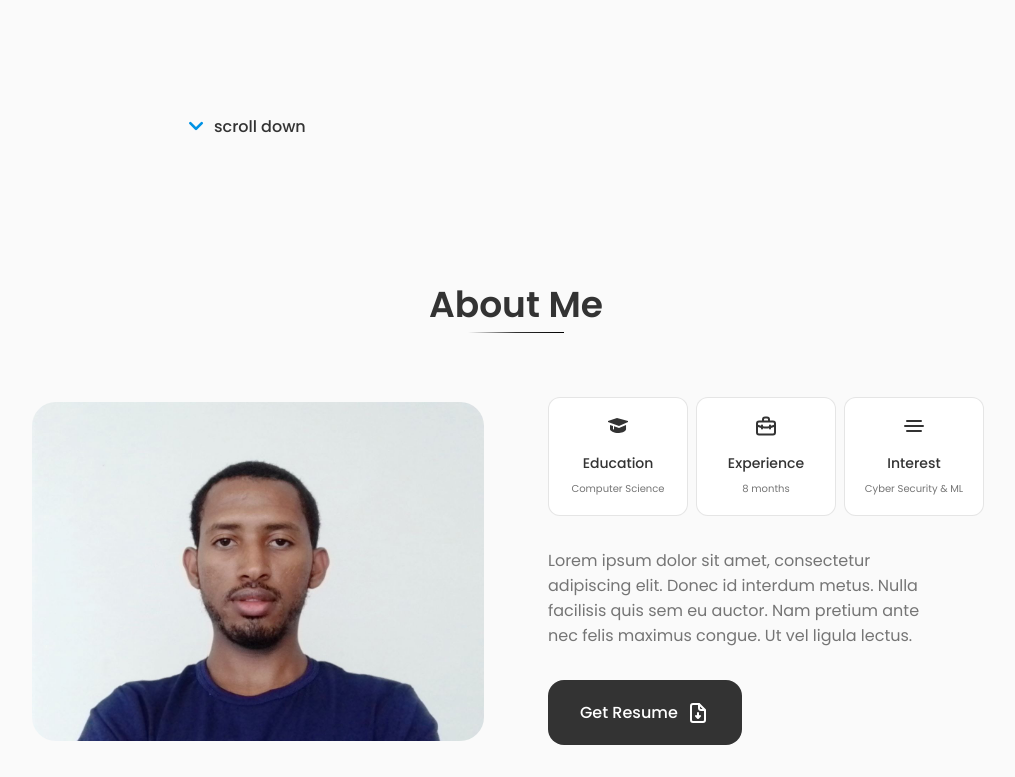
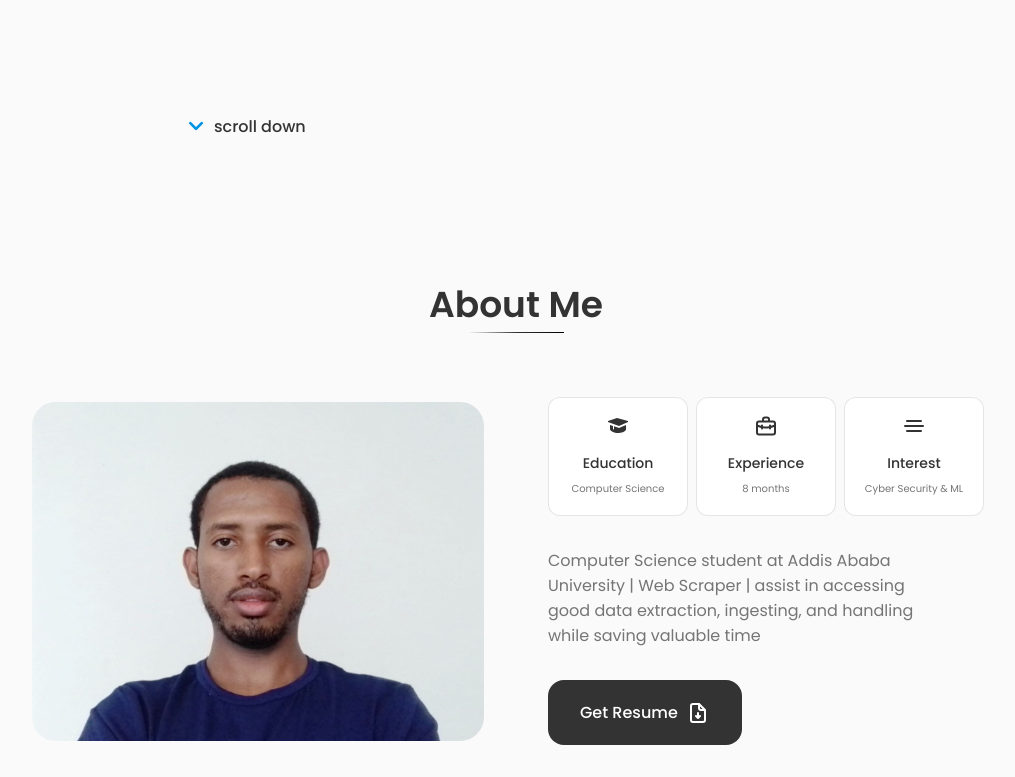
Before and after one commit to zbluee/portfolio, a React (Create React App) app in the folder client/: page / in a window 1280 px wide. Shown: the part 484-1261 px from the top of the page, without its empty margins (124-1139 px from the left). Built offline with nearby package versions, Linux system fonts and the light colour scheme.

Commit message:
remove resume file from assect and put it on google drive and add it's link to get resume button in about page

```diff
--- a/client/src/pages/about/about.component.jsx
+++ b/client/src/pages/about/about.component.jsx
@@ -3,7 +3,6 @@ import "./about.styles.css";
 import ProfileImg from "../../assets/profile.jpg";
 import AboutContent from "../../components/about-content/about-content.component";
 import { ReactComponent as FileDownload } from "../../assets/file-download.svg";
-import Resume from "../../assets/Resume.pdf";
 
 const About = () => (
   <section className="about section" id="about">
@@ -14,11 +13,15 @@ const About = () => (
       <div className="about-content">
         <AboutContent />
         <p className="about-descriprtion">
-          Lorem ipsum dolor sit amet, consectetur adipiscing elit. Donec id
-          interdum metus. Nulla facilisis quis sem eu auctor. Nam pretium ante
-          nec felis maximus congue. Ut vel ligula lectus.
+          Computer Science student at Addis Ababa University | Web Scraper | assist in accessing good data
+          extraction, ingesting, and handling while saving valuable time
         </p>
-        <a download href={Resume} className="button button-flex">
+        <a
+          href="https://drive.google.com/file/d/1DEf_eLGFbrtkQNotQAm02IIEmJ3ZYqz3/view?usp=share_link"
+          className="button button-flex"
+          target="_blank"
+          rel="noopener noreferrer"
+        >
           Get Resume <FileDownload />
         </a>
       </div>
```
Also changed, not shown: 1 other file (tests, documents, lock files or other folders).
